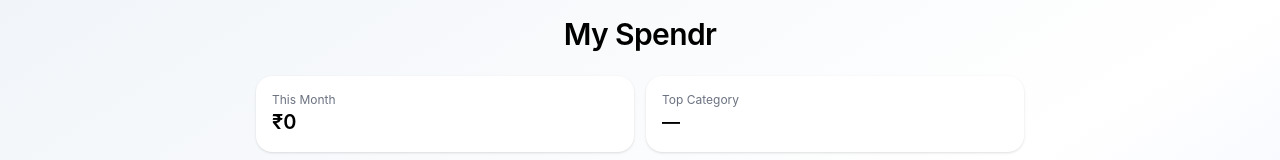
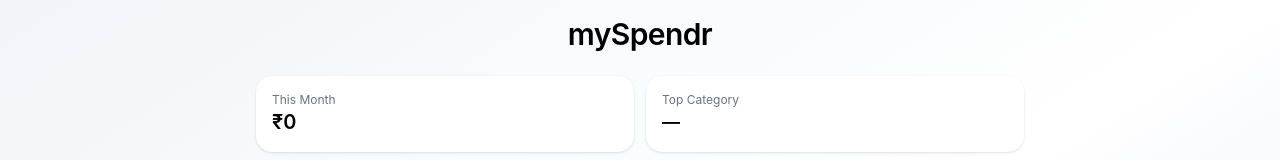
Before and after one commit to vijay5314/-MySpendr-, a React (Create React App) app: page / in a window 1280 px wide. Shown: the top 160 px of the page. Built offline with nearby package versions, Linux system fonts and the light colour scheme.

Commit message:
Final update

```diff
--- a/package.json
+++ b/package.json
@@ -18,7 +18,8 @@
     "@types/react": "19.0.0",
     "@types/react-dom": "19.0.0",
     "loader-utils": "3.2.1",
-    "typescript": "5.7.2"
+    "typescript": "5.7.2",
+    "ajv": "8.0.0"
   },
   "scripts": {
     "start": "react-scripts start",
--- a/src/App.js
+++ b/src/App.js
@@ -267,7 +267,7 @@
       <div className="max-w-3xl mx-auto">
         {/* APP TITLE */}
 
-        <h1 className="text-3xl font-semibold text-center mb-6">My Spendr</h1>
+        <h1 className="text-3xl font-semibold text-center mb-6">mySpendr</h1>
 
         {/* INSIGHTS */}
 
```
Also changed, not shown: 1 other file (tests, documents, lock files or other folders).
